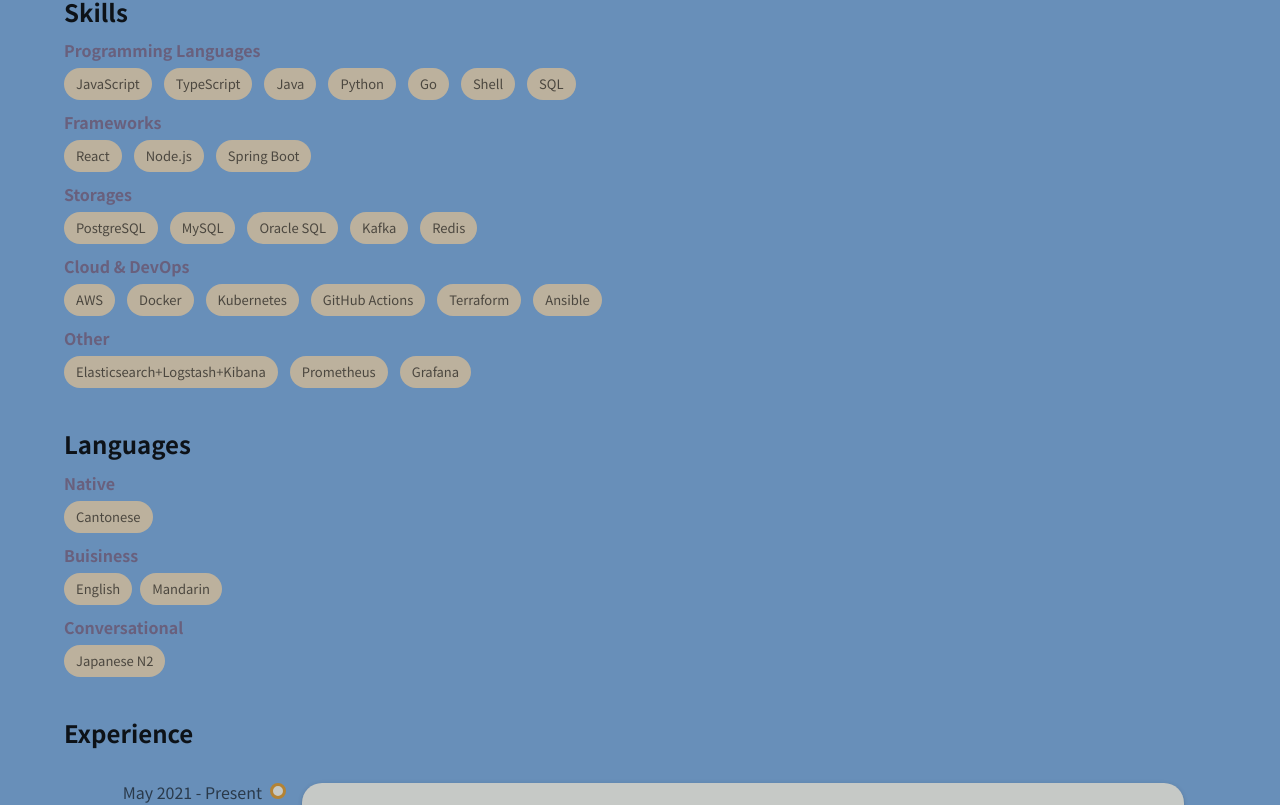
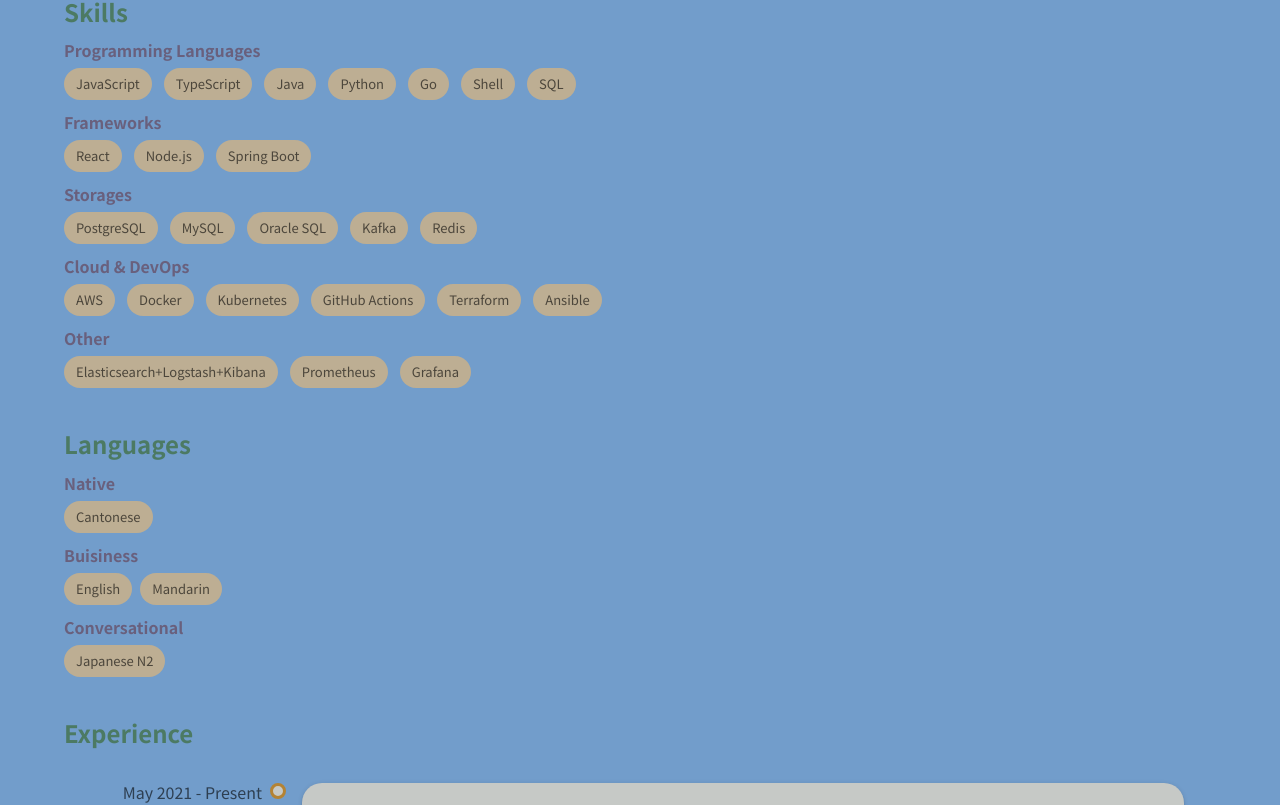
Before and after one commit to jkkcheung-dev/jkkcheung-dev.github.io, a React (Vite) app: page / in a window 1280 px wide. Shown: the part 398-1203 px from the top of the page. Built offline with nearby package versions, Linux system fonts and the light colour scheme; a web font is replaced by a local one.

Commit message:
fix: updated titles color

```diff
--- a/src/components/Certifications.tsx
+++ b/src/components/Certifications.tsx
@@ -19,6 +19,7 @@
                 variant="h5"
                 fontWeight="bold"
                 gutterBottom
+                color="primary.textColor2"
                 sx={{ display: 'flex', alignItems: 'center', gap: 1 }}
             >
                 Certifications
--- a/src/components/Experience.tsx
+++ b/src/components/Experience.tsx
@@ -24,8 +24,13 @@
         <Box sx={{ my: 4 }}>
             <Typography
                 variant="h5"
+                fontWeight="bold"
                 gutterBottom
-                sx={{ mb: 2, fontWeight: 600, textAlign: 'left' }}
+                color="primary.textColor2"
+                sx={{
+                    mb: 2, textAlign: 'left',
+                    // ...(isMobile && { display: 'none' })
+                }}
             >
                 Experience
             </Typography>
@@ -49,7 +54,7 @@
                                 <Typography
                                     variant="body2"
                                     color="text.secondary"
-                                    sx={{ display: 'flex', alignItems: 'center', gap: 0.5, fontSize: '1rem' }}
+                                    sx={{ display: 'flex', alignItems: 'center', gap: 0.5, fontSize: '1em' }}
                                 >
                                     {/* <DateRange fontSize="small" /> */}
                                     {exp.period}
@@ -58,7 +63,7 @@
                                 <Typography
                                     variant="body2"
                                     color="text.secondary"
-                                    sx={{ display: 'flex', alignItems: 'center', gap: 0.5, fontSize: '1rem' }}
+                                    sx={{ display: 'flex', alignItems: 'center', gap: 0.5, fontSize: '1em' }}
                                 >
                                     {exp.employmentType}
                                 </Typography>
@@ -66,7 +71,7 @@
                                 <Typography
                                     variant="body2"
                                     color="text.secondary"
-                                    sx={{ display: 'flex', alignItems: 'center', gap: 0.5, fontSize: '0.9rem' }}
+                                    sx={{ display: 'flex', alignItems: 'center', gap: 0.5, fontSize: '0.9em' }}
                                 >
                                     <LocationOn fontSize="small" />
                                     {exp.location}
--- a/src/components/Header.tsx
+++ b/src/components/Header.tsx
@@ -17,7 +17,7 @@
                 {language === 'en' ? 'JP' : 'EN'}
             </IconButton>
 
-            <Typography variant="h3" fontWeight="bold" color="primary.textColor1" sx={{ fontFamily: 'Indie Flower', "font-weight": 400, textAlign: 'left', }}>
+            <Typography variant="h3" fontWeight="bold" color="primary.textColor1" sx={{ fontFamily: 'Indie Flower', textAlign: 'left', }}>
                 {data.greetings}
             </Typography>
             <Typography variant="h6" sx={{ mt: 2, textAlign: 'left', fontFamily: 'dynapuff', }}>
--- a/src/components/Languages.tsx
+++ b/src/components/Languages.tsx
@@ -9,7 +9,12 @@
 
 export const Languages = ({ languages }: LanguagesProps) => (
     <Box sx={{ my: 4 }}>
-        <Typography variant="h5" fontWeight="bold" gutterBottom sx={{ display: 'flex', alignItems: 'center', gap: 1 }}>
+        <Typography
+            variant="h5"
+            fontWeight="bold"
+            gutterBottom
+            color="primary.textColor2"
+        >
             Languages
         </Typography>
 
--- a/src/components/Skills.tsx
+++ b/src/components/Skills.tsx
@@ -9,7 +9,7 @@
 
 export const Skills = ({ skills }: SkillsProps) => (
     <Box sx={{ my: 4 }}>
-        <Typography variant="h5" fontWeight="bold" gutterBottom>
+        <Typography variant="h5" fontWeight="bold" gutterBottom color="primary.textColor2">
             Skills
         </Typography>
 
--- a/src/theme.ts
+++ b/src/theme.ts
@@ -30,13 +30,13 @@
         primary: {
             main: '#b48334ff',
             textColor1: '#69607dff',
-            textColor2: '#bcb19dff',
+            textColor2: '#4c7a63ff',
             chipBorderColor1: '#d4cec1ff',
         },
         background: {
-            default: '#688fb9ff',
+            default: '#729dcbff',
             paper: '#c6c9c6ff',
-            exphighlight: '#bcb19dff',
+            exphighlight: '#bdae93ff',
         },
     },
     typography: {
```
